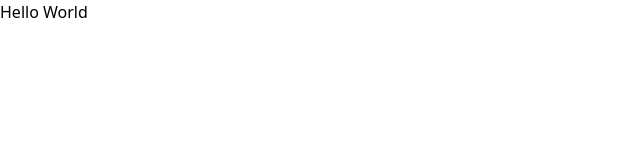
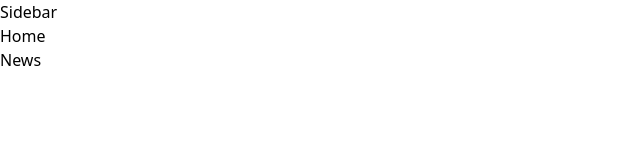
Before and after one commit to feras-alkilani/x-next, a Next.js app: page / in a window 1280 px wide. Shown: the top 160 px of the page, without its empty margins (0-640 px from the left). Built offline with nearby package versions, Linux system fonts and the light colour scheme.

Commit message:
Create pages and routes as well as components

```diff
--- /dev/null
+++ b/src/app/components/News.jsx
@@ -0,0 +1,5 @@
+import React from "react";
+
+export default function News() {
+  return <div>News</div>;
+}
--- /dev/null
+++ b/src/app/components/Sidebar.jsx
@@ -0,0 +1,5 @@
+import React from "react";
+
+export default function Sidebar() {
+  return <div>Sidebar</div>;
+}
--- a/src/app/layout.js
+++ b/src/app/layout.js
@@ -1,20 +1,22 @@
 import localFont from "next/font/local";
 import "./globals.css";
+import Sidebar from "./components/Sidebar";
+import News from "./components/News";
 
 const geistSans = localFont({
   src: "./fonts/GeistVF.woff",
   variable: "--font-geist-sans",
-  weight: "100 900",
+  weight: "100 900"
 });
 const geistMono = localFont({
   src: "./fonts/GeistMonoVF.woff",
   variable: "--font-geist-mono",
-  weight: "100 900",
+  weight: "100 900"
 });
 
 export const metadata = {
-  title: "Create Next App",
-  description: "Generated by create next app",
+  title: "X Clone",
+  description: "A Clone of X website built with Next.js and Tailwind CSS"
 };
 
 export default function RootLayout({ children }) {
@@ -23,7 +25,16 @@
       <body
         className={`${geistSans.variable} ${geistMono.variable} antialiased`}
       >
-        {children}
+        <div className="flex justify-between max-w-6xl mx-auto">
+          <div>
+            <Sidebar />
+          </div>
+          <div>{children}</div>
+
+          <div>
+            <News />
+          </div>
+        </div>
       </body>
     </html>
   );
--- a/src/app/page.js
+++ b/src/app/page.js
@@ -1,5 +1,5 @@
 import React from "react";
 
 export default function page() {
-  return <h1 className="text-red-500">Hello World</h1>;
+  return <h1 className="text-red-500">Home</h1>;
 }
--- /dev/null
+++ b/src/app/posts/[id]/page.js
@@ -0,0 +1,5 @@
+import React from "react";
+
+export default function PostPage() {
+  return <div>PostPage</div>;
+}
```
